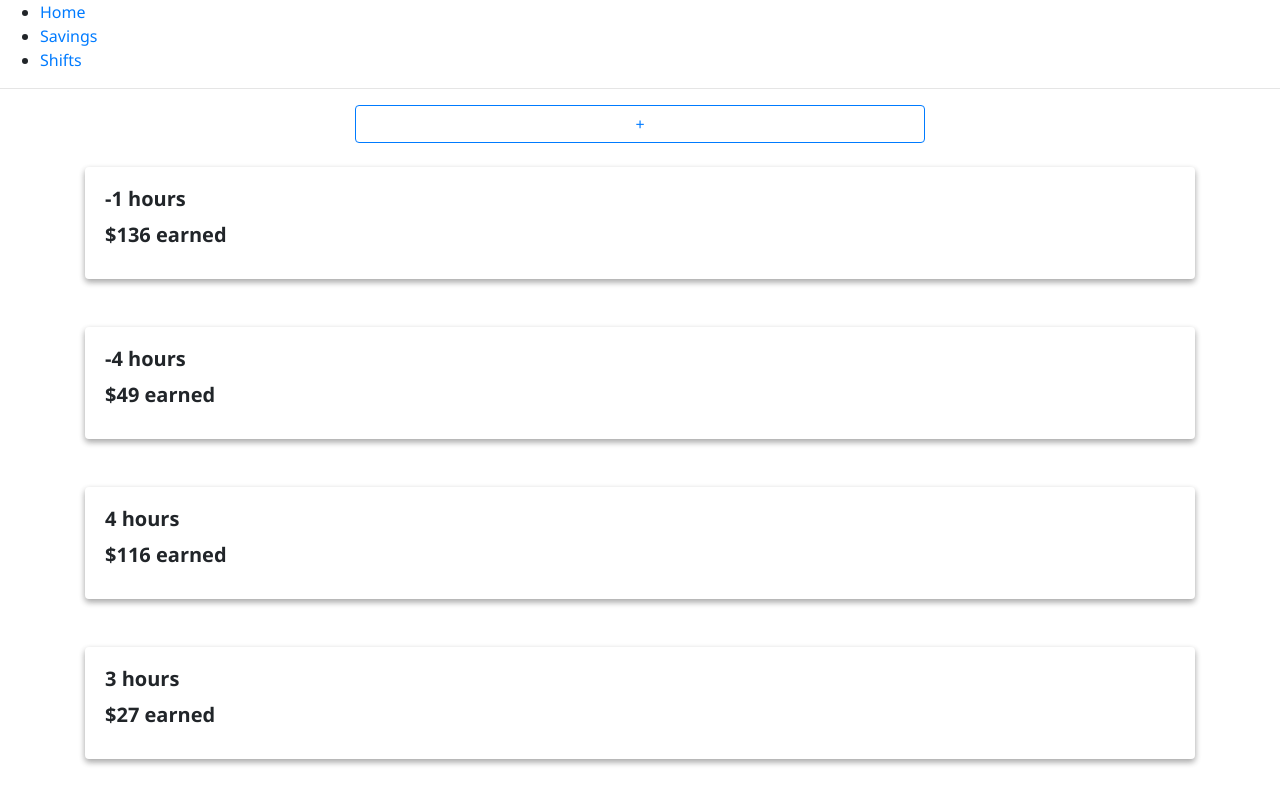
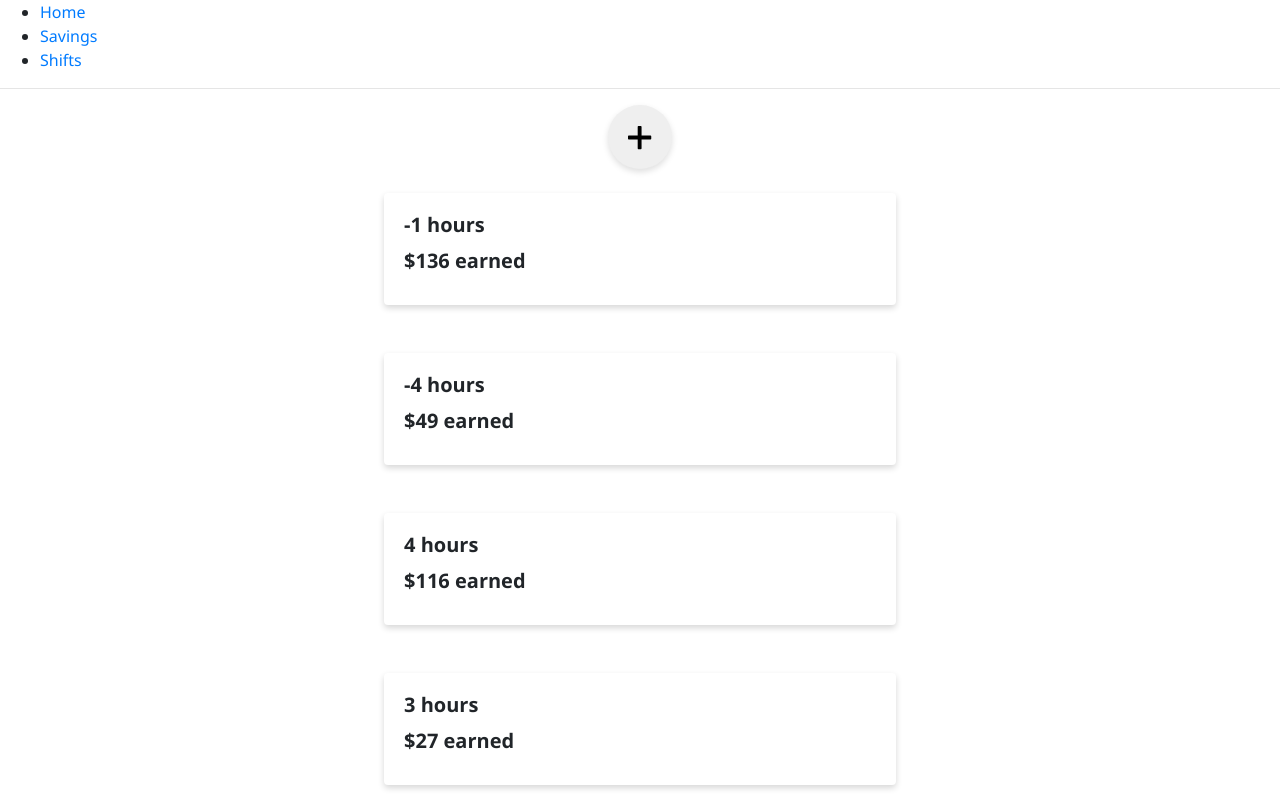
Before and after one commit to ronak0624/swurf-savings, a React (Create React App) app: page /shifts in a window 1280 px wide. Shown: the top 800 px of the page. Built offline with nearby package versions, Linux system fonts and the light colour scheme; a web font is replaced by a local one.

Commit message:
custom css for add button

```diff
--- a/src/components/NewShift/index.js
+++ b/src/components/NewShift/index.js
@@ -2,6 +2,7 @@ import React, { useState } from 'react';
 import Modal from 'react-bootstrap/Modal'
 import Button from 'react-bootstrap/Button'
 import Form from 'react-bootstrap/Form'
+import './style.css'
 
 export default function NewShift(props) {
   const [show, setShow] = useState(false);
@@ -12,7 +13,7 @@ export default function NewShift(props) {
   return (
     <div>
       <div className="row mb-4">
-          <button onClick={handleShow} type="button" className="btn btn-outline-primary mx-auto w-50">+</button>
+        <button onClick={handleShow} type="button" className="add-button mx-auto"><svg aria-hidden="true" focusable="false" data-prefix="far" data-icon="plus" class="svg-inline--fa fa-plus fa-w-12" role="img" xmlns="http://www.w3.org/2000/svg" viewBox="0 0 384 512"><path fill="currentColor" d="M368 224H224V80c0-8.84-7.16-16-16-16h-32c-8.84 0-16 7.16-16 16v144H16c-8.84 0-16 7.16-16 16v32c0 8.84 7.16 16 16 16h144v144c0 8.84 7.16 16 16 16h32c8.84 0 16-7.16 16-16V288h144c8.84 0 16-7.16 16-16v-32c0-8.84-7.16-16-16-16z"></path></svg></button>
       </div>
 
       <Modal show={show} onHide={handleClose} centered>
--- a/src/components/NewShift/style.css
+++ b/src/components/NewShift/style.css
@@ -0,0 +1,11 @@
+.add-button{
+    height: 4rem;
+    width: 4rem;
+    border-radius: 50%;
+    vertical-align: middle;
+    border: none;
+    box-shadow: 0 3px 6px rgba(0,0,0,0.13);
+}
+.fa-plus{
+    height: 50%;
+}
--- a/src/components/ShiftCard/index.js
+++ b/src/components/ShiftCard/index.js
@@ -4,7 +4,7 @@ import './style.css'
 
 export default function ShiftCard(props) {
     return (
-        <Card className="mb-5 card-shift" bsClass="card-shift">
+        <Card className="mb-5 card-shift mx-auto" bsClass="card-shift">
             <Card.Body>
                 <Card.Title>{props.shiftEnd - props.shiftStart} hours</Card.Title>
                 <Card.Title>${props.earnings} earned</Card.Title>
--- a/src/components/ShiftCard/style.css
+++ b/src/components/ShiftCard/style.css
@@ -1,6 +1,7 @@
 .card-shift{
     border: none;
-    box-shadow: 0 3px 6px rgba(0,0,0,0.16), 0 3px 6px rgba(0,0,0,0.23);
+    box-shadow: 0 3px 6px rgba(0,0,0,0.16);
+    max-width: 40vw;
 }
 .card-title{
     font-weight: bold;
--- a/src/pages/Shifts.js
+++ b/src/pages/Shifts.js
@@ -58,7 +58,7 @@ export default function Shifts() {
     return(
         <Container>
             <NewShift />
-            <ShiftList/>
+            <ShiftList />
         </Container>
     )
 }
```
Lines whose indentation alone changed are shown as unchanged.
